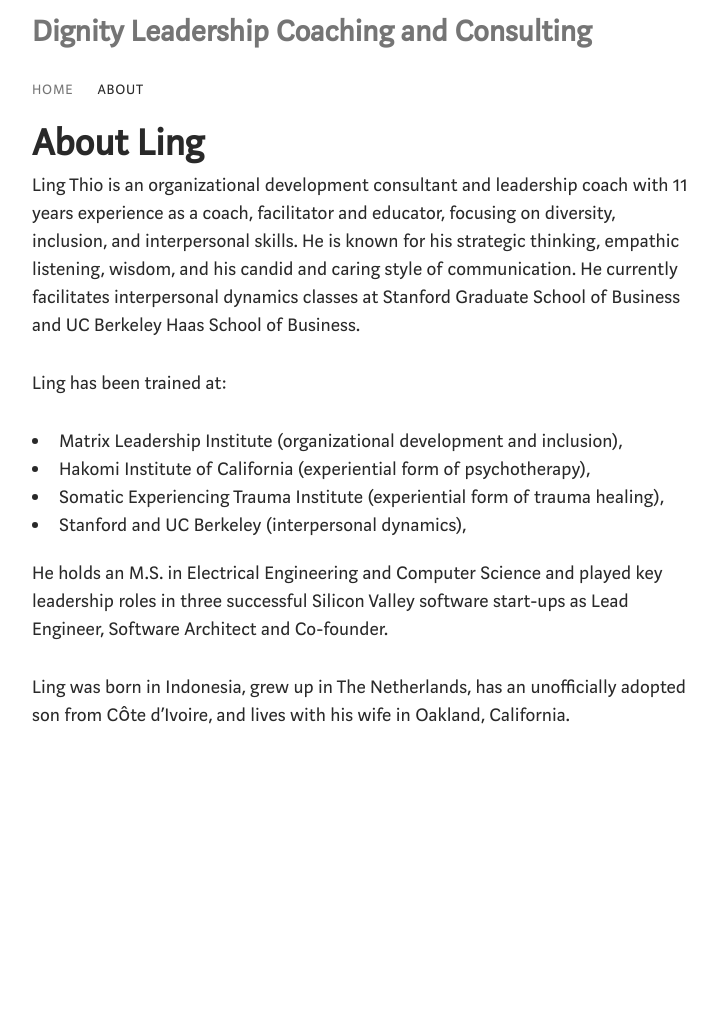
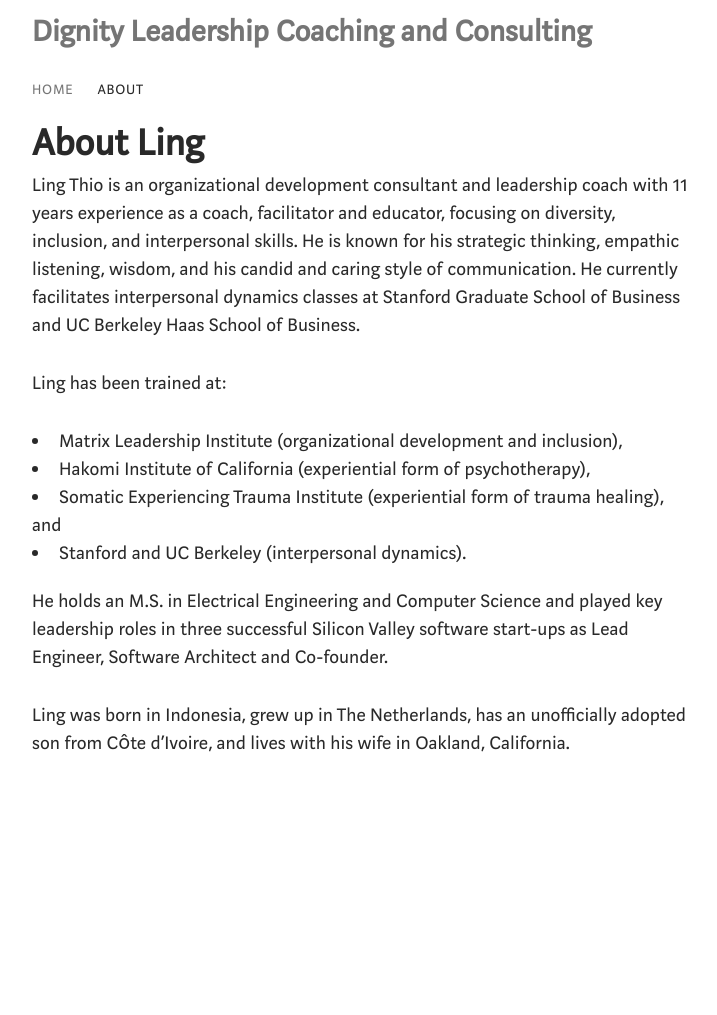
Before and after one commit to lingthio/dignitycoaching.com, a Jekyll site: the page built from docs/about.md, in a window 1280 px wide. Shown: the whole page, without its empty margins (92-809 px from the left). Built offline with Jekyll 4.4.1, drawn with Linux system fonts in a browser that asks for light colours; our own code applies the rules of GitHub Pages for plain Markdown files.

Commit message:
Update about.md

```diff
--- a/docs/about.md
+++ b/docs/about.md
@@ -6,8 +6,8 @@ Ling has been trained at:
 
 * Matrix Leadership Institute (organizational development and inclusion),
 * Hakomi Institute of California (experiential form of psychotherapy),
-* Somatic Experiencing Trauma Institute (experiential form of trauma healing),
-* Stanford and UC Berkeley (interpersonal dynamics),
+* Somatic Experiencing Trauma Institute (experiential form of trauma healing), and
+* Stanford and UC Berkeley (interpersonal dynamics).
 
 He holds an M.S. in Electrical Engineering and Computer Science and played key leadership roles in three successful Silicon Valley software start-ups as Lead Engineer, Software Architect and Co-founder.
 
```
